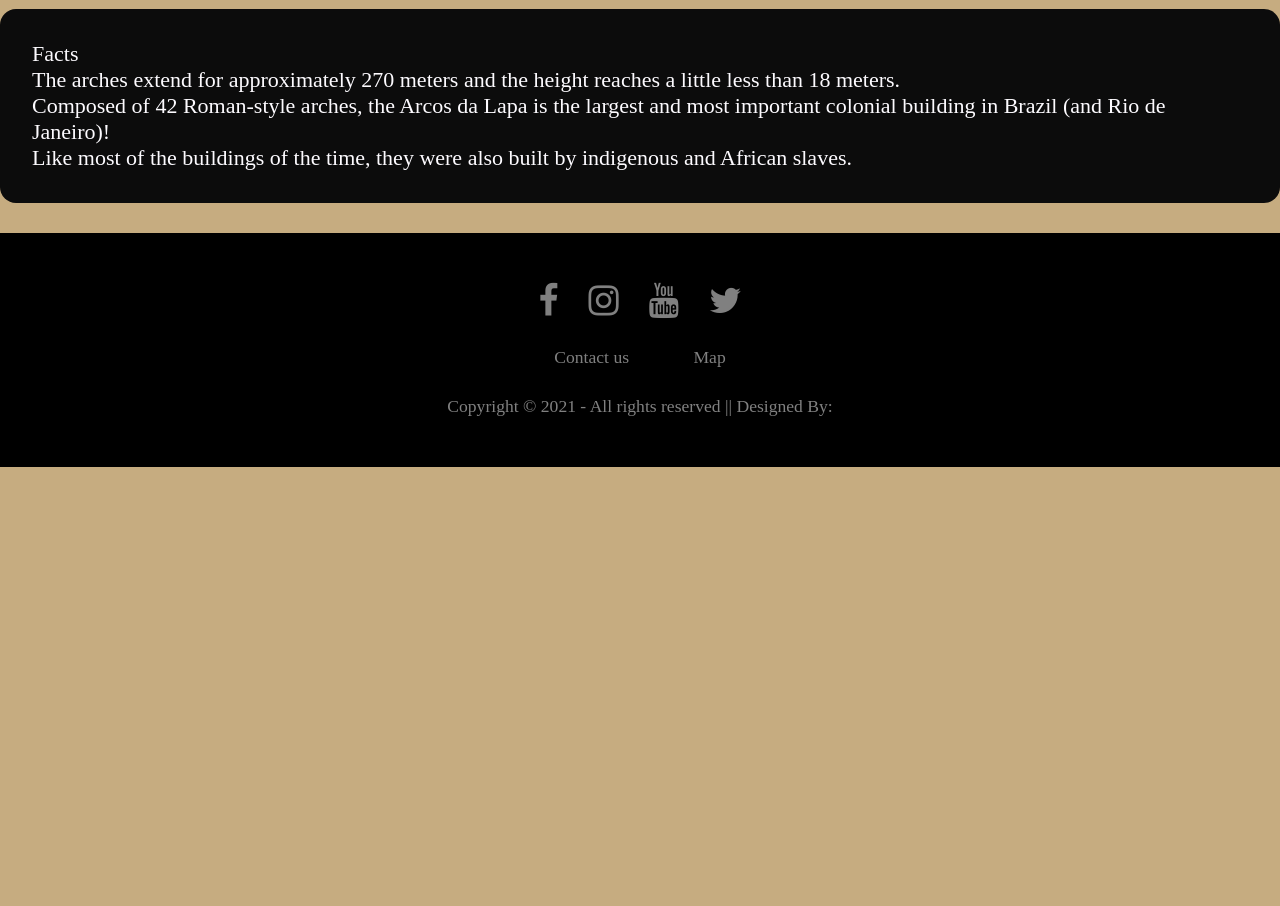
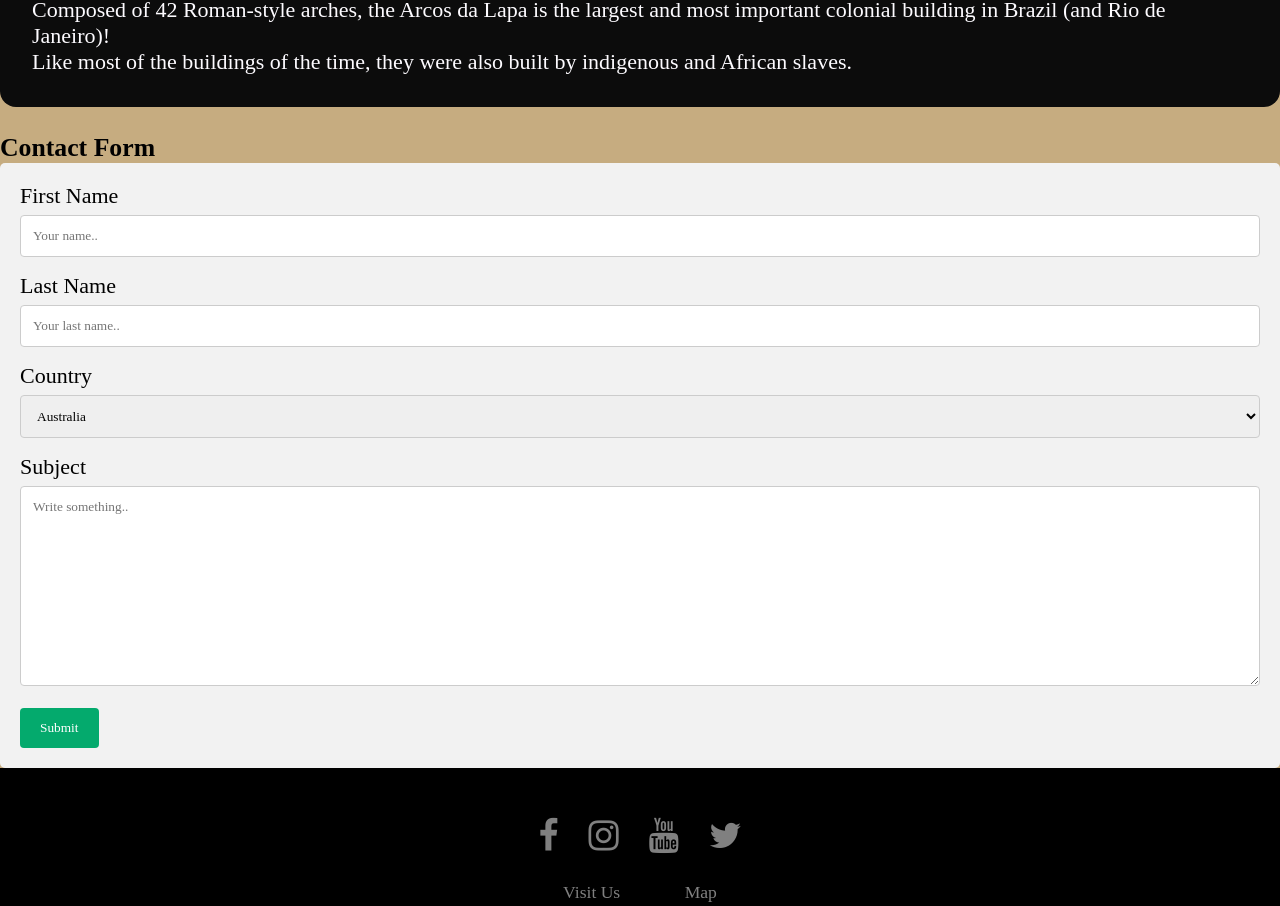
Before and after one commit to karinamellor/lapa-arches, a plain HTML site: page index.html in a window 1280 px wide. Shown: the part 1197-2103 px from the top of the page. Before the commit the page ends 1664 px from the top, so only its background shows below. Drawn offline with Linux system fonts and the light colour scheme.

Commit message:
Add contact form.

```diff
--- a/assets/css/style.css
+++ b/assets/css/style.css
@@ -200,8 +200,54 @@
 
  /* Footer */
 
+ /* Contact form */
+
+ body {font-family: Arial, Helvetica, sans-serif;}
+ * {box-sizing: border-box;}
+
+ input[type=text], select, textarea {
+   width: 100%;
+   padding: 12px;
+   border: 1px solid #ccc;
+   border-radius: 4px;
+   box-sizing: border-box;
+   margin-top: 6px;
+   margin-bottom: 16px;
+   resize: vertical;
+ }
+
+ input[type=submit] {
+   background-color: #04AA6D;
+   color: white;
+   padding: 12px 20px;
+   border: none;
+   border-radius: 4px;
+   cursor: pointer;
+ }
+
+ input[type=submit]:hover {
+   background-color: black;
+ }
+
+ .container {
+   border-radius: 5px;
+   background-color: #f2f2f2;
+   padding: 20px;
+ }
 
 
+
+
+
+
+
+
+
+
+
+
+
+/* Social Media */
 body{
   margin:0;
   overflow-x:hidden;
--- a/index.html
+++ b/index.html
@@ -22,9 +22,9 @@
              <div class='menu-button'></div>
           </label>
           <ul class="menu">
-            <li><a>Home</a></li>
-            <li>History</li>
-            <li>Facts</li>
+            <li><a href="#">Home</a></li>
+            <li><a href="#">History</a></li>
+            <li><a href="#">Galery</a></li>
           </ul>
       </section>
 
@@ -46,20 +46,49 @@
                       and one of the main reasons for its construction was because at that time the population of Rio de Janeiro suffered from lack of water.<br>
                       So the idea was to take water from the Rio Carioca to a fountain in Largo da Carioca.<br>
                       From there, the water was distributed to another fountain in Place XV, where ships arrived.<br>
-                      The aqueduct was built between the hills of Santa Teresa and Santo Antônio, of which little remains, since part had been destroyexd in the 1950s.</p>
-                   </div>
-                    <br>
-                  <div>
-                     <p>Facts</p>
-                     The arches extend for approximately 270 meters and the height reaches a little less than 18 meters.<br>
-                     Composed of 42 Roman-style arches, the Arcos da Lapa is the largest and most important colonial building in Brazil (and Rio de Janeiro)!<br>
-                     Like most of the buildings of the time, they were also built by indigenous and African slaves.
-                 </div>
+                      The aqueduct was built between the hills of Santa Teresa and Santo Antônio, of which little remains,
+                      since part had been destroyexd in the 1950s.</p><br>
+
+                      <p>Facts</p>
+                      The arches extend for approximately 270 meters and the height reaches a little less than 18 meters.<br>
+                      Composed of 42 Roman-style arches, the Arcos da Lapa is the largest and most important colonial building in Brazil (and Rio de Janeiro)!<br>
+                      Like most of the buildings of the time, they were also built by indigenous and African slaves.
+                  </div>
+
              </main>
 
           <br>
 
           <footer>
+            <h3>Contact Form</h3>
+
+             <div class="container">
+
+               <form action="/action_page.php">
+              <label for="fname">First Name</label>
+              <input type="text" id="fname" name="firstname" placeholder="Your name..">
+
+             <label for="lname">Last Name</label>
+              <input type="text" id="lname" name="lastname" placeholder="Your last name..">
+
+               <label for="country">Country</label>
+                 <select id="country" name="country">
+                   <option value="australia">Australia</option>
+                    <option value="canada">Canada</option>
+                   <option value="usa">USA</option>
+                </select>
+
+                <label for="subject">Subject</label>
+                <textarea id="subject" name="subject" placeholder="Write something.." style="height:200px"></textarea>
+
+             <input type="submit" value="Submit">
+            </form>
+           </div>
+
+
+
+
+
             <div class="footer">
             <div class="row">
             <a href="https://www.facebook.com/pages/Arcos-Da-Lapa/361974797243319"><i class="fa fa-facebook"></i></a>
@@ -70,7 +99,7 @@
 
             <div class="row">
             <ul>
-              <li><a href="#">Contact us</a></li>
+              <li><a href="#">Visit Us</a></li>
               <li><a href="#">Map</a></li>
 
             </ul>
```
Also changed, not shown: galery.html (added).
